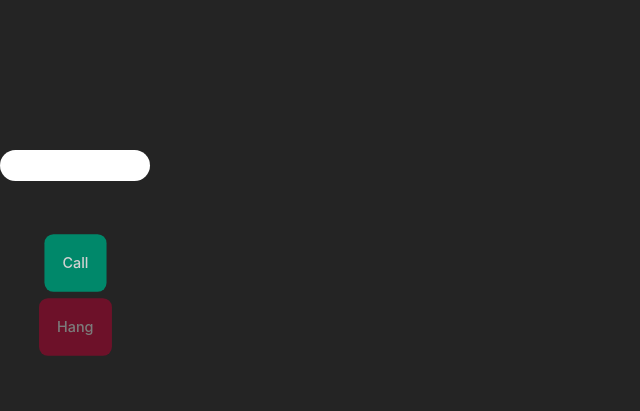
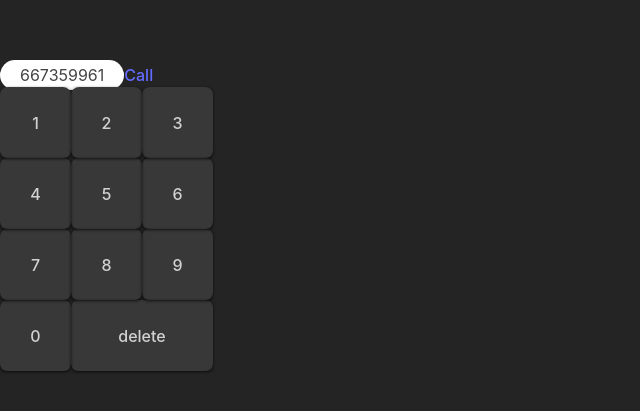
Before and after one commit to silvia-garbas/202304-W4CH4-Silvia-Garcia, a React (Vite) app: page / in a window 1280 px wide. Shown: the part 183-594 px from the top of the page, without its empty margins (0-640 px from the left). Built offline with nearby package versions, Linux system fonts and the light colour scheme.

Commit message:
Modified files for deployment

```diff
--- a/src/components/actions/Actions.tsx
+++ b/src/components/actions/Actions.tsx
@@ -1,13 +1,13 @@
-import { Action } from "../action/Action";
-import { Display } from "../display/Display";
-
 export function Actions() {
   return (
     <>
-      <div className="actions">
-        <Display></Display>
-        <Action></Action>
-      </div>
+      <span className="number">667359961</span>
+
+      <a href="#" className="call">
+        Call
+      </a>
+
+      <a href="#" className="hang active"></a>
     </>
   );
 }
--- a/src/components/app/App.tsx
+++ b/src/components/app/App.tsx
@@ -1,17 +1,11 @@
-import { Actions } from "../actions/Actions";
-import { Info } from "../info/Info";
-import { Keyboard } from "../keyboard/Keyboard";
+import { Actions } from "../../components/actions/Actions"
+import { Keyboard } from "../keyboard/Keyboard"
 
 function App() {
   return (
     <>
-      <div className="container">
-        <Info></Info>
-        <main className="phone">
-          {/* <Keyboard></Keyboard> */}
-          <Actions></Actions>
-        </main>
-      </div>
+      <Actions></Actions>
+      <Keyboard></Keyboard>
     </>
   );
 }
--- a/src/components/display/display.tsx
+++ b/src/components/display/display.tsx
@@ -1,14 +1,17 @@
-import { useContext } from "react";
-import { Context } from "../../context/context";
 
-export function Display() {
-  const {
-    phoneContext: { handleAddNumber },
-  } = useContext(Context);
 
-  return (
-    <>
-      <span className="number">{handleAddNumber}</span>
-    </>
-  );
-}
+
+// import { useContext } from "react";
+// import { Context } from "../../context/context";
+
+// export function Display() {
+//   const {
+//     phoneContext: { handleAddNumber },
+//   } = useContext(Context);
+
+//   return (
+//     <>
+//       <span className="number">{handleAddNumber}</span>
+//     </>
+//   );
+// }
--- a/src/components/info/info.tsx
+++ b/src/components/info/info.tsx
@@ -1,14 +1,3 @@
-import { useContext } from "react";
-import { Context } from "../../context/context";
-
 export function Info() {
-  const {
-    phoneContext: { handleChange },
-  } = useContext(Context);
-
-  return (
-    <>
-      <span className={handleChange()}>Calling...</span>
-    </>
-  );
+  return <span className="message off">Calling...</span>;
 }
--- a/src/components/keyboard/Keyboard.tsx
+++ b/src/components/keyboard/Keyboard.tsx
@@ -1,12 +1,46 @@
-// import { Key } from "./components/key/key";
+export function Keyboard() {
+  // const {
+  //   sample,
+  //   keyboardContext: { keyboard },
+  // } = useContext(AppContext);
 
-export function Keyboard({ children:children}: { children: JSX.Element }) {
   return (
-    <main className="phone">
-      <div className="keyboard-container">
-        {/* <Key></Key> */}
-      </div>
-      {children}
-    </main>
+    <>
+      <ol className="keyboard">
+        <li>
+          <button className="key">1</button>
+        </li>
+        <li>
+          <button className="key">2</button>
+        </li>
+        <li>
+          <button className="key">3</button>
+        </li>
+        <li>
+          <button className="key">4</button>
+        </li>
+        <li>
+          <button className="key">5</button>
+        </li>
+        <li>
+          <button className="key">6</button>
+        </li>
+        <li>
+          <button className="key">7</button>
+        </li>
+        <li>
+          <button className="key">8</button>
+        </li>
+        <li>
+          <button className="key">9</button>
+        </li>
+        <li>
+          <button className="key">0</button>
+        </li>
+        <li>
+          <button className="key big">delete</button>
+        </li>
+      </ol>
+    </>
   );
 }
--- a/src/hooks/use.phone.tsx
+++ b/src/hooks/use.phone.tsx
@@ -29,7 +29,7 @@
   }
 
   function handleAddNumber() {
-    [...phoneNumber, item.key];
+    // [...phoneNumber, item.key];
   }
 
   return {
```
Also changed, not shown: src/components/keyboard/Key.tsx (deleted, +0 -117 lines).
